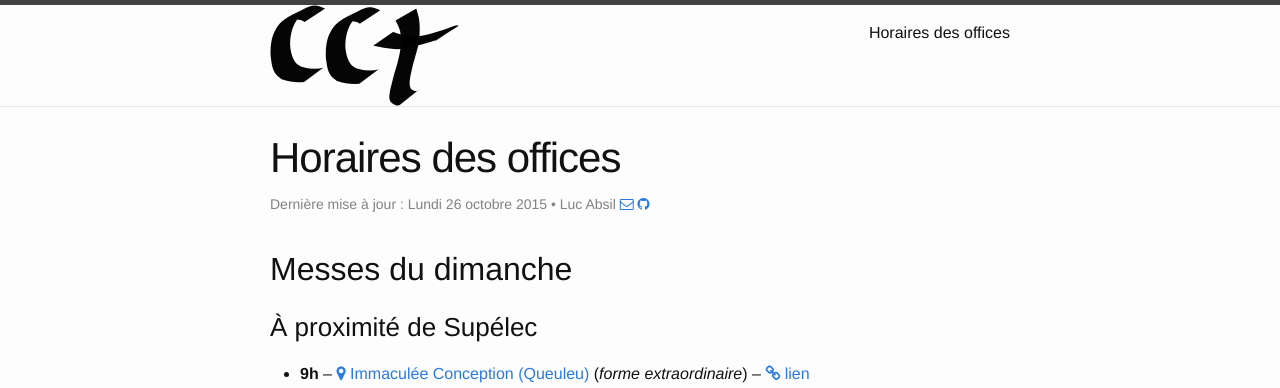
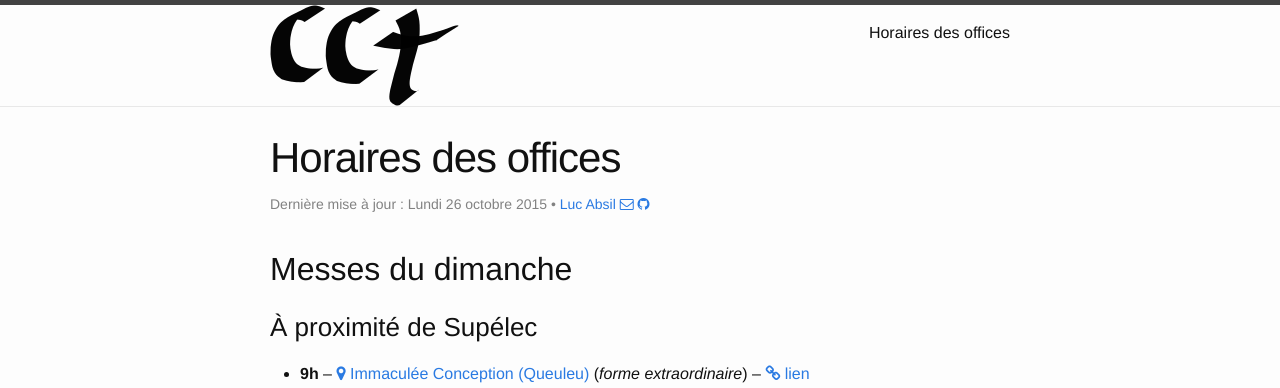
Before and after one commit to cccroix/cccroix.github.io, a Jekyll site: the page built from offices.md, in a window 1280 px wide. Shown: the top 388 px of the page. Built offline with Jekyll 4.4.1, drawn with Linux system fonts in a browser that asks for light colours; nearby versions of some CDN libraries.

Commit message:
Add personal website to authors caracteristics

```diff
--- a/_data/authors.yaml
+++ b/_data/authors.yaml
@@ -3,9 +3,11 @@ LGD:
   lastname: Dubois
   email: contact@lgdubois.fr
   github: LGD-Fr
+  site: http://www.lgdubois.fr
 
 luc:
   firstname: Luc
   lastname: Absil
   email: luc.absil@supelec.fr
   github: luc--
+  site: http://luc.absil.fr
--- a/_layouts/page.html
+++ b/_layouts/page.html
@@ -47,7 +47,9 @@ layout: default
 
         {% if page.author %}
             {% assign author = site.data.authors[page.author] %}
-             • {{ author.firstname }} {{ author.lastname }}
+             {% if author.site %}
+             • <a href="{{ author.site }}">{{ author.firstname }} {{ author.lastname }}</a>
+             {% endif %}
             <a href="mailto:{{ author.email }}?subject={{ 'À propos de : « ' | append: page.title | append: ' »' | urlescape }}">
                 <i class="fa fa-envelope-o"></i>
             </a>
--- a/_layouts/post.html
+++ b/_layouts/post.html
@@ -44,7 +44,9 @@ layout: default
 
         {% if page.author %}
             {% assign author = site.data.authors[page.author] %}
-             • {{ author.firstname }} {{ author.lastname }}
+             {% if author.site %}
+             • <a href="{{ author.site }}">{{ author.firstname }} {{ author.lastname }}</a>
+             {% endif %}
             <a href="mailto:{{ author.email }}?subject={{ 'À propos de : « ' | append: page.title | append: ' »' | urlescape }}">
                 <i class="fa fa-envelope-o"></i>
             </a>
```
